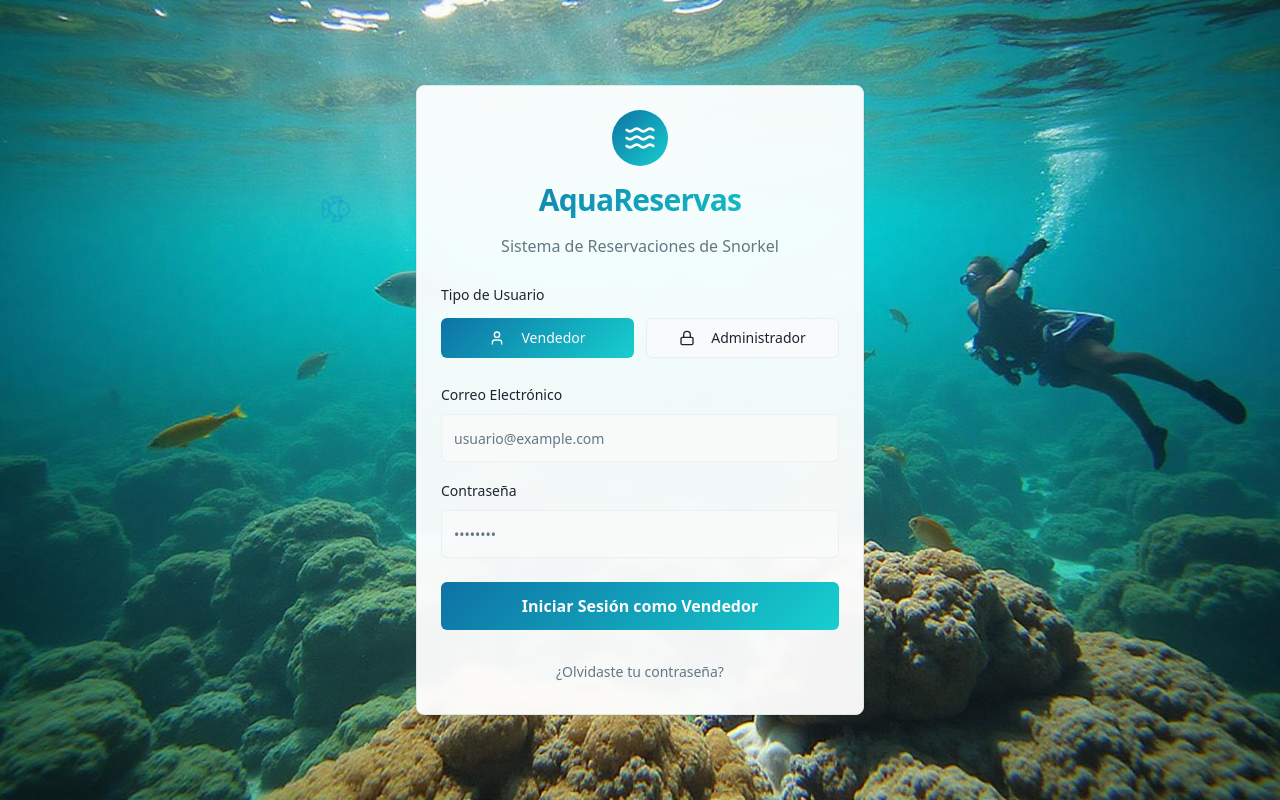
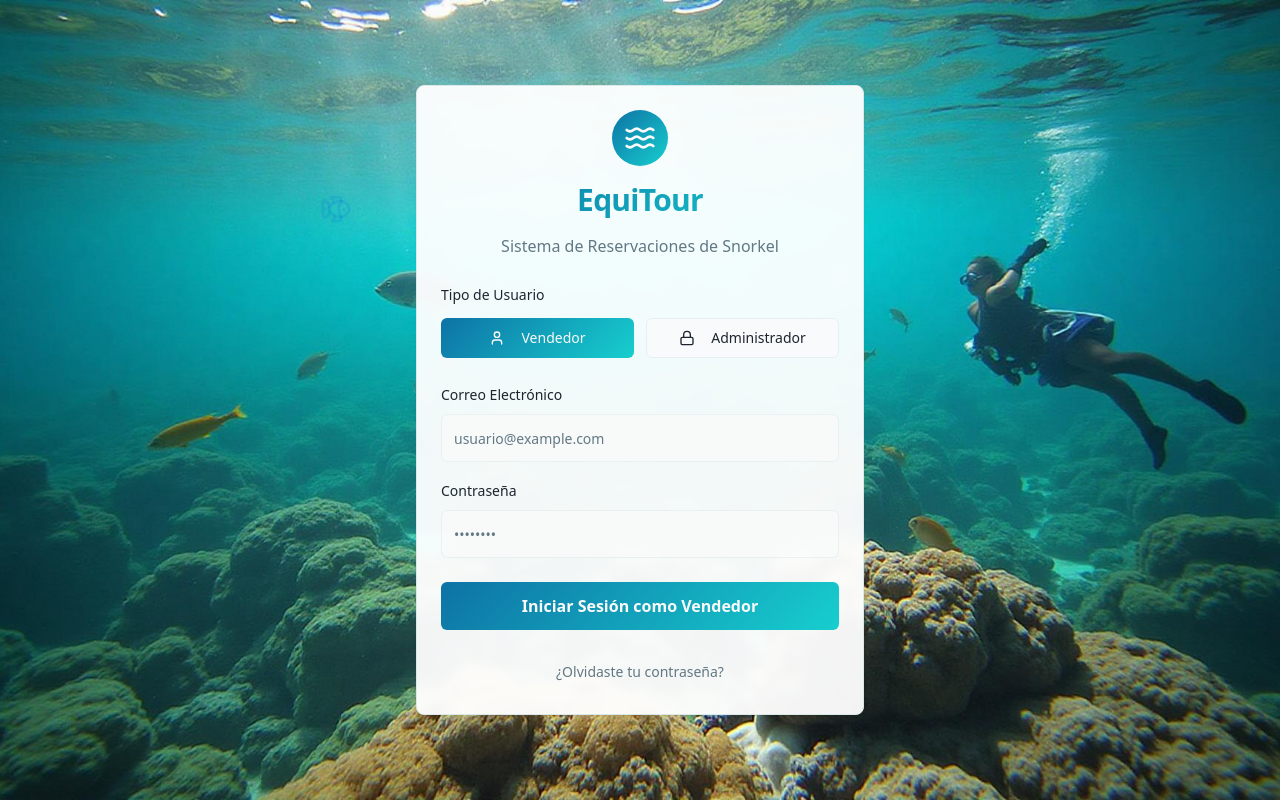
Before and after one commit to AstroGaze/snorkel-squad-dash, a React (Vite) app: page / in a window 1280 px wide. Built offline with nearby package versions, Linux system fonts and the light colour scheme.

Commit message:
Refactor: Change app title
Update the application title from "AquaReservas" to "EquiTour" in the login screen.

```diff
--- a/src/components/LoginScreen.tsx
+++ b/src/components/LoginScreen.tsx
@@ -45,7 +45,7 @@ export const LoginScreen = ({ onLogin }: LoginScreenProps) => {
               </div>
             </div>
             <CardTitle className="text-3xl font-bold bg-gradient-ocean bg-clip-text text-transparent">
-              AquaReservas
+              EquiTour
             </CardTitle>
             <CardDescription className="text-base">
               Sistema de Reservaciones de Snorkel
```
